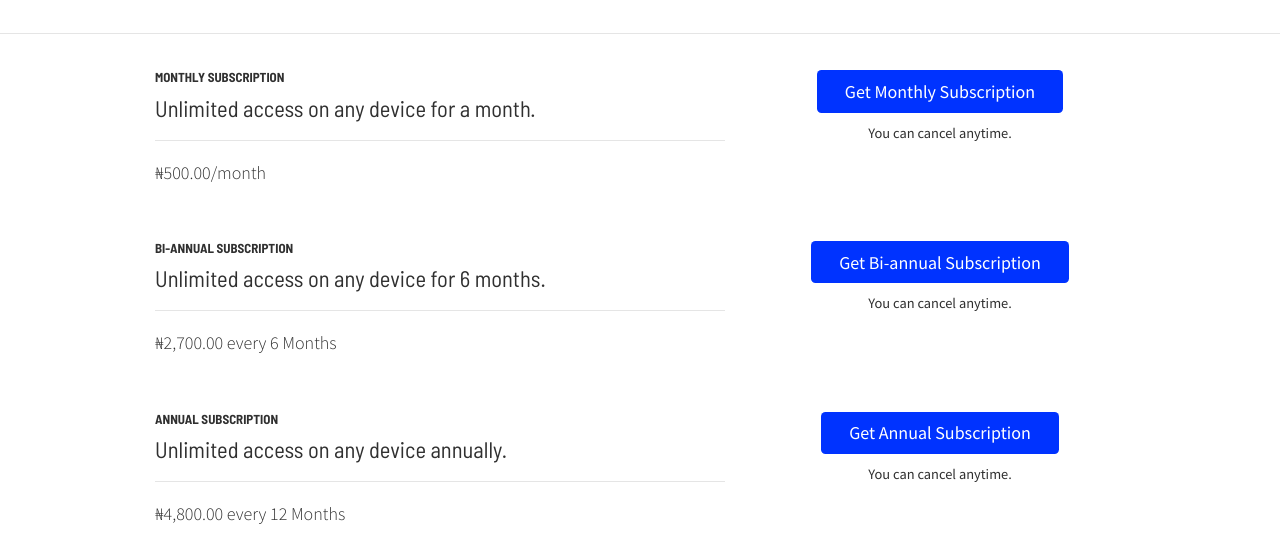
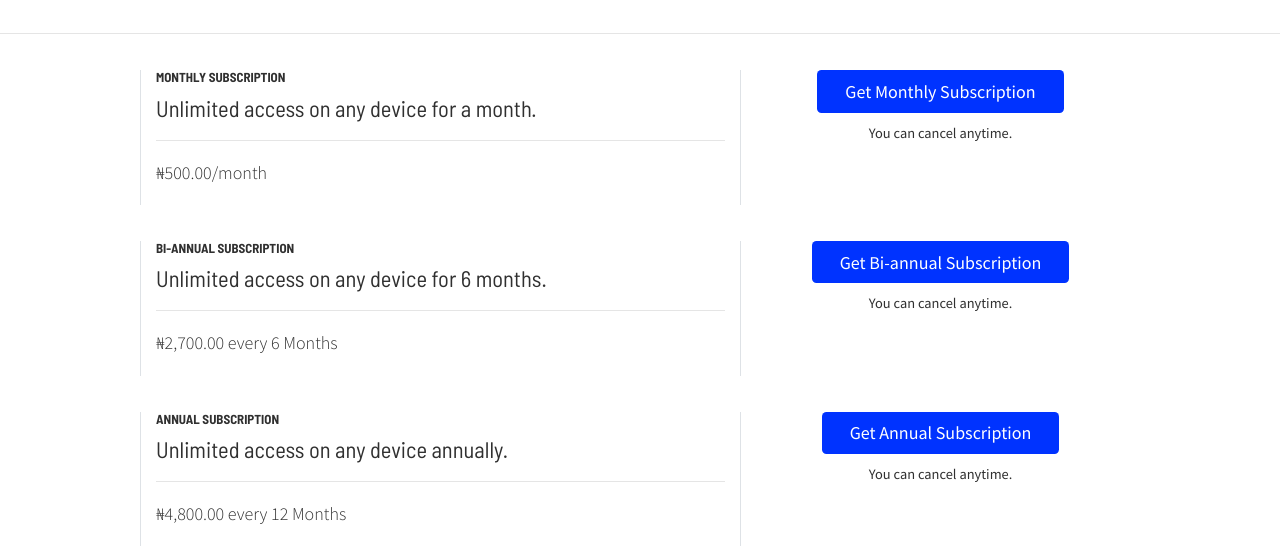
Before and after one commit to geekdaniels/businessiq, a plain HTML site: page subscription.html in a window 1280 px wide. Shown: the part 289-837 px from the top of the page. Drawn offline with Linux system fonts and the light colour scheme.

Commit message:
update subscription page

```diff
--- a/subscription.html
+++ b/subscription.html
@@ -124,7 +124,7 @@
 
 		<div class="container">
 			<div class="row justify-content-center">
-				<div class="col-lg-6 my-3">
+				<div class="col-lg-6 my-3 border-left">
 
 					<h6 class="font-weight-bold font-13">MONTHLY SUBSCRIPTION</h6>
 					<h5 class="" style="font-weight: 400;">Unlimited access on any device for a month.</h5>
@@ -133,15 +133,15 @@
 
 				</div>
 
-				<div class="col-lg-4 text-center my-3">
-					<button class="btn btn--primary px-4">Get Monthly Subscription</button>
+				<div class="col-lg-4 text-center my-3 border-left">
+					<a href="register.html" class="btn btn--primary px-4">Get Monthly Subscription</a>
 					<p class="small mt-2">You can cancel anytime.</p>
 				</div>
 			</div>
 
 
 			<div class="row justify-content-center">
-				<div class="col-lg-6 my-3">
+				<div class="col-lg-6 my-3 border-left">
 
 					<h6 class="font-weight-bold font-13">BI-ANNUAL SUBSCRIPTION</h6>
 					<h5 class="" style="font-weight: 400;">Unlimited access on any device for 6 months.</h5>
@@ -150,15 +150,15 @@
 
 				</div>
 
-				<div class="col-lg-4 text-center my-3">
-					<button class="btn btn--primary px-4">Get Bi-annual Subscription</button>
+				<div class="col-lg-4 text-center my-3 border-left">
+					<a href="register.html" class="btn btn--primary px-4">Get Bi-annual Subscription</a>
 					<p class="small mt-2">You can cancel anytime.</p>
 				</div>
 			</div>
 
 
 			<div class="row justify-content-center">
-				<div class="col-lg-6 my-3">
+				<div class="col-lg-6 my-3 border-left">
 
 					<h6 class="font-weight-bold font-13">ANNUAL SUBSCRIPTION</h6>
 					<h5 class="" style="font-weight: 400;">Unlimited access on any device annually.</h5>
@@ -167,8 +167,8 @@
 
 				</div>
 
-				<div class="col-lg-4 text-center my-3">
-					<button class="btn btn--primary px-4">Get Annual Subscription</button>
+				<div class="col-lg-4 text-center my-3 border-left">
+					<a href="register.html" class="btn btn--primary px-4">Get Annual Subscription</a>
 					<p class="small mt-2">You can cancel anytime.</p>
 				</div>
 			</div>
```
